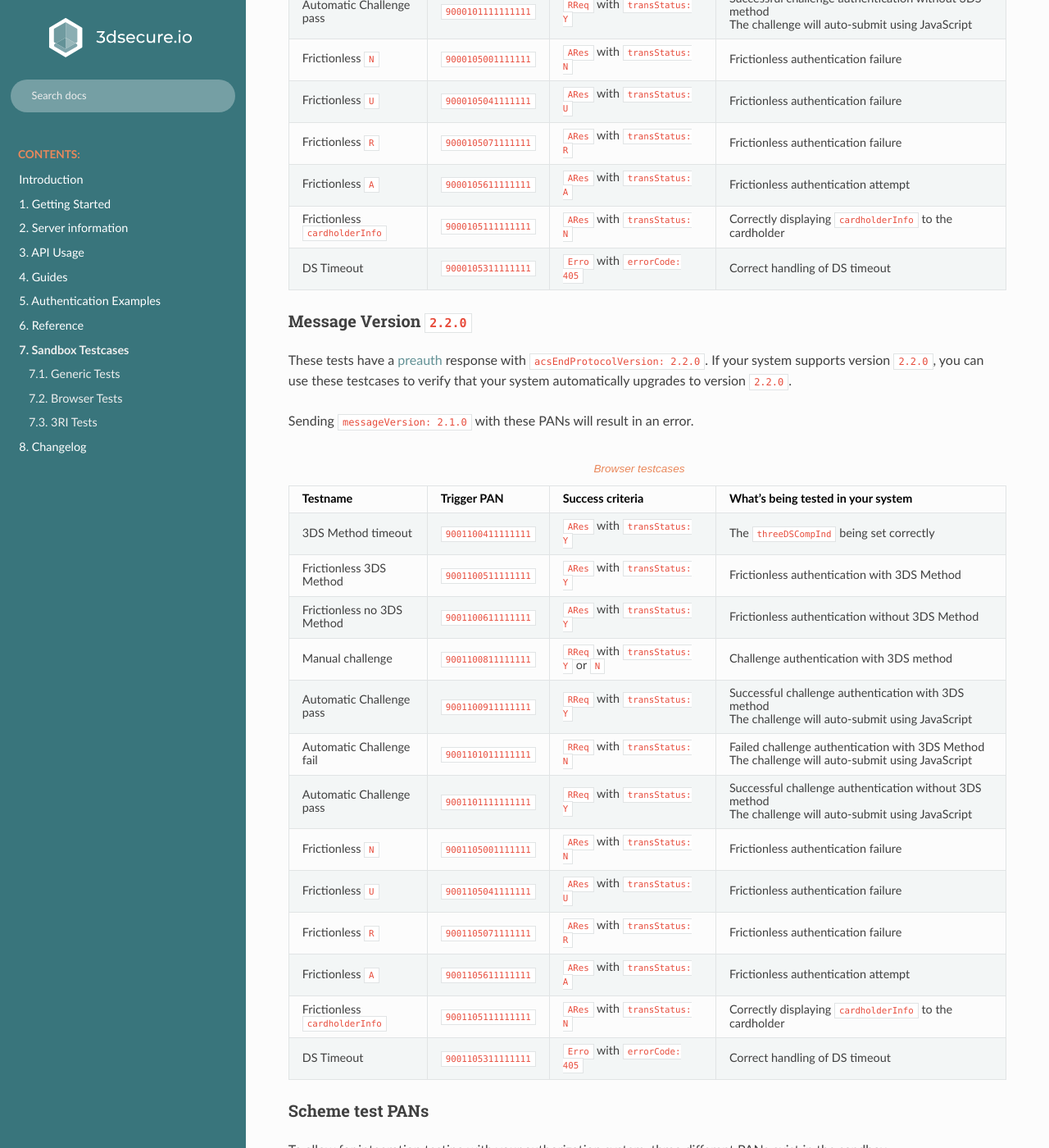
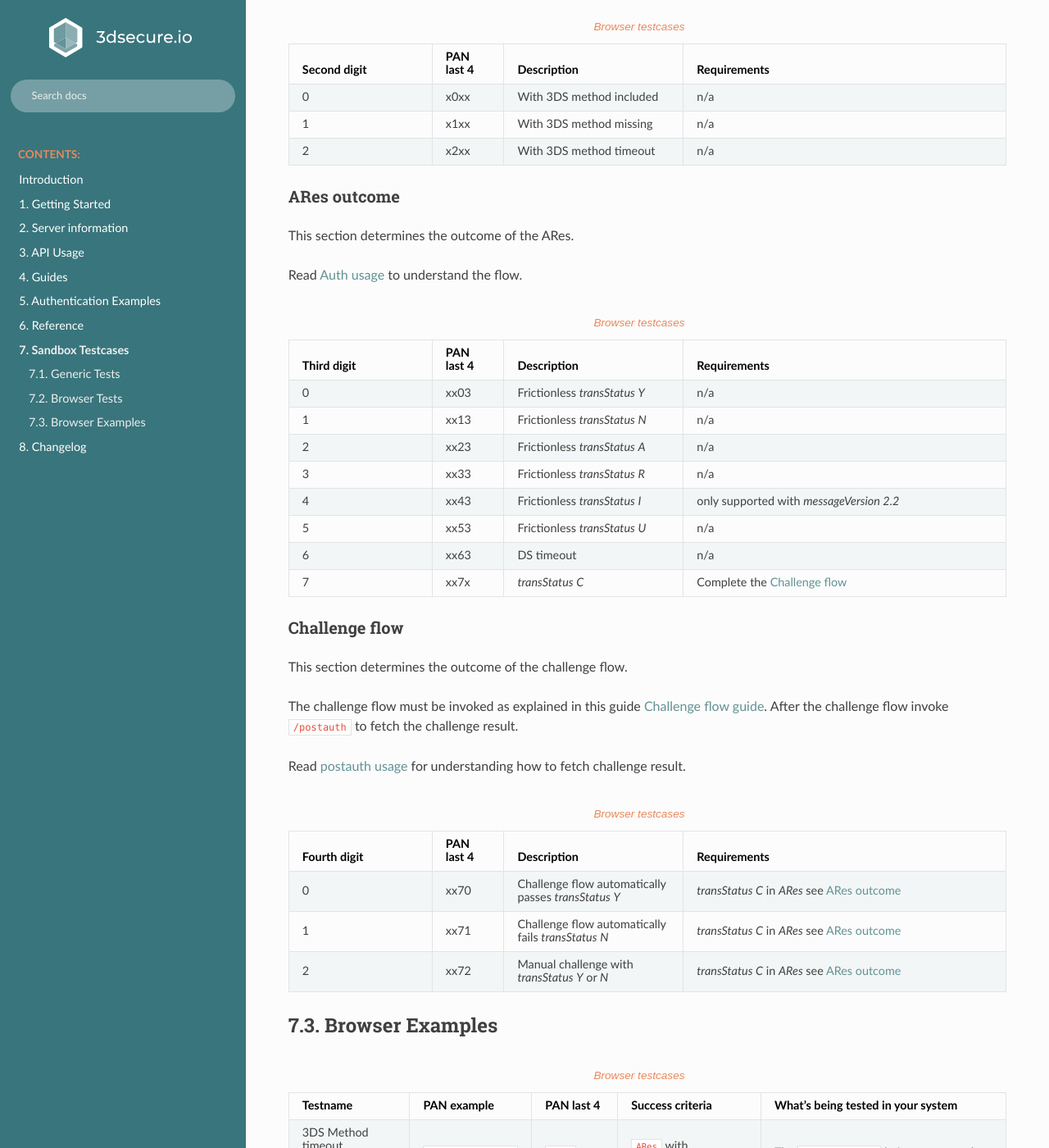
Before and after one commit to clearhaus/3DSv2-api-documentation, a Sphinx documentation site: the page built from source/sandbox.rst, in a window 1280 px wide and 1400 px high, scrolled down 1361 px. Shown: the whole window at 82% size. Built offline with Sphinx 7.4.7 and the Read the Docs theme 2.0.0, drawn with Linux system fonts in a browser that asks for light colours; some of the changed text lies outside the part shown.

Commit message:
Update sandbox documentation
according to https://github.com/clearhaus/edss-go/pull/267

```diff
--- a/source/sandbox.rst
+++ b/source/sandbox.rst
@@ -6,11 +6,10 @@ Sandbox Testcases
 
 The sandbox contains a list of test cases meant to assist you in
 implementation.
-More testcases can be added on demand.
 
 It is also the intension that you can use the sandbox for automatic integration
-testing of your service. We will not modify individual test cases and will
-deprecate them with a sufficient grace period, if need be.
+testing of your service. We will not modify individual test cases. If need be,
+we can deprecate them with a sufficient grace period.
 
 The 3-D Secure server sandbox validates input according to the specification.
 
@@ -40,336 +39,220 @@ For all these tests:
   4. Fetch the challenge result using the :ref:`postauth endpoint <postauth-usage>` if relevant.
 
 The ``/auth`` :ref:`browser example input <browser_example>` is usable for all
-cases. Just change the ``acctNumber`` or ``purchaseAmount`` where needed.
+cases. Just change the last four digit in ``acctNumber`` where needed.
 
-Message Version ``2.1.0``
--------------------------
 
-These tests have a :ref:`preauth <preauth-usage>` response with
-``acsEndProtocolVersion: 2.1.0``.  This means your system should automatically
-fall back to using verson ``2.1.0``.
+Message version
+---------------
 
-Sending ``messageVersion: 2.2.0`` with these PANs will result in an error.
+This section determines the outcome of the :ref:`preauth <preauth-usage>`. The response is with
+``acsEndProtocolVersion: 2.1.0`` and/or ``acsEndProtocolVersion: 2.2.0``.  This means your system should automatically
+be able to determine ``messageVersion``.
+Sending a wrong ``messageVersion`` will result in an error.
+
+Read :ref:`3-D Secure Version Determination <3ds_versioning>`.
+
 
 .. list-table:: Browser testcases
-   :header-rows: 1
-   :widths: 20, 10, 25, 45
+    :header-rows: 1
+    :widths: 20, 10, 25, 45
 
-   * - Testname
-     - Trigger PAN
-     - Success criteria
-     - What's being tested in your system
+    * - First digit
+      - PAN last 4
+      - Description
+      - Requirements
 
-   * - 3DS Method timeout
-     - ``9000100411111111``
-     - ``ARes`` with ``transStatus: Y``
-     - The ``threeDSCompInd`` being set correctly
+    * - 0
+      - 0xxx
+      - Range `messageVersion` `2.1` and `2.2`
+      - n/a
 
-   * - Frictionless 3DS Method
-     - ``9000100511111111``
-     - ``ARes`` with ``transStatus: Y``
-     - Frictionless authentication with 3DS Method
+    * - 1
+      - 1xxx
+      - `messageVersion` `2.1`
+      - n/a
 
-   * - Frictionless no 3DS Method
-     - ``9000100611111111``
-     - ``ARes`` with ``transStatus: Y``
-     - Frictionless authentication without 3DS Method
+    * - 2
+      - 2xxx
+      - `messageVersion` `2.2`
+      - n/a
 
-   * - Manual challenge
-     - ``9000100811111111``
-     - ``RReq`` with ``transStatus: Y`` or ``N``
-     - Challenge authentication with 3DS method
+3DS Method
+-----------
 
-   * - Automatic Challenge pass
-     - ``9000100911111111``
-     - ``RReq`` with ``transStatus: Y``
-     - Successful challenge authentication with 3DS method
+If 3DS Method URL is included in the :ref:`preauth <preauth-usage>` endpoint response, the 3DS method must be invoked as explained in this guide
+:ref:`3DS Method Invocation <3ds_method>`.
 
-       The challenge will auto-submit using JavaScript
-
-   * - Automatic Challenge fail
-     - ``9000101011111111``
-     - ``RReq`` with ``transStatus: N``
-     - Failed challenge authentication with 3DS Method
-
-       The challenge will auto-submit using JavaScript
-
-   * - Automatic Challenge pass
-     - ``9000101111111111``
-     - ``RReq`` with ``transStatus: Y``
-     - Successful challenge authentication without 3DS method
-
-       The challenge will auto-submit using JavaScript
-
-   * - Frictionless ``N``
-     - ``9000105001111111``
-     - ``ARes`` with ``transStatus: N``
-     - Frictionless authentication failure
-
-   * - Frictionless ``U``
-     - ``9000105041111111``
-     - ``ARes`` with ``transStatus: U``
-     - Frictionless authentication failure
-
-   * - Frictionless ``R``
-     - ``9000105071111111``
-     - ``ARes`` with ``transStatus: R``
-     - Frictionless authentication failure
-
-   * - Frictionless ``A``
-     - ``9000105611111111``
-     - ``ARes`` with ``transStatus: A``
-     - Frictionless authentication attempt
-
-   * - Frictionless ``cardholderInfo``
-     - ``9000105111111111``
-     - ``ARes`` with ``transStatus: N``
-     - Correctly displaying ``cardholderInfo`` to the cardholder
-
-   * - DS Timeout
-     - ``9000105311111111``
-     - ``Erro`` with ``errorCode: 405``
-     - Correct handling of DS timeout
-
-Message Version ``2.2.0``
--------------------------
-
-These tests have a :ref:`preauth <preauth-usage>` response with
-``acsEndProtocolVersion: 2.2.0``.  If your system supports version ``2.2.0``,
-you can use these testcases to verify that your system automatically upgrades
-to version ``2.2.0``.
-
-Sending ``messageVersion: 2.1.0`` with these PANs will result in an error.
+Read :ref:`3DS Method failure <3DS Method failure>` if the 3DS method has a timeout.
 
 .. list-table:: Browser testcases
-   :header-rows: 1
-   :widths: 20, 10, 25, 45
+    :header-rows: 1
+    :widths: 20, 10, 25, 45
 
-   * - Testname
-     - Trigger PAN
-     - Success criteria
-     - What's being tested in your system
+    * - Second digit
+      - PAN last 4
+      - Description
+      - Requirements
 
-   * - 3DS Method timeout
-     - ``9001100411111111``
-     - ``ARes`` with ``transStatus: Y``
-     - The ``threeDSCompInd`` being set correctly
+    * - 0
+      - x0xx
+      - With 3DS method included
+      - n/a
 
-   * - Frictionless 3DS Method
-     - ``9001100511111111``
-     - ``ARes`` with ``transStatus: Y``
-     - Frictionless authentication with 3DS Method
+    * - 1
+      - x1xx
+      - With 3DS method missing
+      - n/a
 
-   * - Frictionless no 3DS Method
-     - ``9001100611111111``
-     - ``ARes`` with ``transStatus: Y``
-     - Frictionless authentication without 3DS Method
+    * - 2
+      - x2xx
+      - With 3DS method timeout
+      - n/a
 
-   * - Manual challenge
-     - ``9001100811111111``
-     - ``RReq`` with ``transStatus: Y`` or ``N``
-     - Challenge authentication with 3DS method
 
-   * - Automatic Challenge pass
-     - ``9001100911111111``
-     - ``RReq`` with ``transStatus: Y``
-     - Successful challenge authentication with 3DS method
+ARes outcome
+-------------
 
-       The challenge will auto-submit using JavaScript
+This section determines the outcome of the ARes.
 
-   * - Automatic Challenge fail
-     - ``9001101011111111``
-     - ``RReq`` with ``transStatus: N``
-     - Failed challenge authentication with 3DS Method
-
-       The challenge will auto-submit using JavaScript
-
-   * - Automatic Challenge pass
-     - ``9001101111111111``
-     - ``RReq`` with ``transStatus: Y``
-     - Successful challenge authentication without 3DS method
-
-       The challenge will auto-submit using JavaScript
-
-   * - Frictionless ``N``
-     - ``9001105001111111``
-     - ``ARes`` with ``transStatus: N``
-     - Frictionless authentication failure
-
-   * - Frictionless ``U``
-     - ``9001105041111111``
-     - ``ARes`` with ``transStatus: U``
-     - Frictionless authentication failure
-
-   * - Frictionless ``R``
-     - ``9001105071111111``
-     - ``ARes`` with ``transStatus: R``
-     - Frictionless authentication failure
-
-   * - Frictionless ``A``
-     - ``9001105611111111``
-     - ``ARes`` with ``transStatus: A``
-     - Frictionless authentication attempt
-
-   * - Frictionless ``cardholderInfo``
-     - ``9001105111111111``
-     - ``ARes`` with ``transStatus: N``
-     - Correctly displaying ``cardholderInfo`` to the cardholder
-
-   * - DS Timeout
-     - ``9001105311111111``
-     - ``Erro`` with ``errorCode: 405``
-     - Correct handling of DS timeout
-
-Scheme test PANs
-----------------
-
-To allow for integration testing with your authorization system, three
-different PANs exist in the sandbox.
-
-These cards support versions ``2.1.0`` and ``2.2.0``. You need to force
-``2.1.0`` if your system automatically upgrades to ``2.2.0``.
-
-.. list-table:: Scheme PAN testcases
-   :header-rows: 1
-   :widths: 20, 20, 20, 40
-
-   * - Testname
-     - Trigger PAN
-     - Trigger Amount
-     - Success criteria
-
-   * - Manual Challenge
-     - ``2221000000000009``
-
-       ``4111111111111111``
-
-       ``5500000000000004``
-     - ``20000``
-     - ``RReq`` with ``transStatus``  ``Y`` or ``N``
-
-   * - Frictionless ``Y``
-     - ``2221000000000009``
-
-       ``4111111111111111``
-
-       ``5500000000000004``
-     - ``20001``
-     - ``ARes`` with ``transStatus``  ``Y``
-
-   * - Frictionless ``N``
-     - ``2221000000000009``
-
-       ``4111111111111111``
-
-       ``5500000000000004``
-     - ``20002``
-     - ``ARes`` with ``transStatus``  ``N``
-
-   * - Frictionless ``A``
-     - ``2221000000000009``
-
-       ``4111111111111111``
-
-       ``5500000000000004``
-     - ``20003``
-     - ``ARes`` with ``transStatus``  ``A``
-
-   * - Automatic challenge pass
-     - ``2221000000000009``
-
-       ``4111111111111111``
-
-       ``5500000000000004``
-     - ``20004``
-     - ``RReq`` with ``transStatus``  ``Y``
-
-   * - Automatic challenge fail
-     - ``2221000000000009``
-
-       ``4111111111111111``
-
-       ``5500000000000004``
-     - ``20005``
-     - ``RReq`` with ``transStatus`` ``N``
-
-*********
-3RI Tests
-*********
-
-These tests involve ``deviceChannel: 03``. This must be set in all
-authentication requests.
-The ``/auth`` :ref:`3RI example input <threeri_example>` is usable for all
-cases. Just change the ``acctNumber`` where needed.
-
-For all these tests: Perform a regular :ref:`auth request <auth-usage>`.
-The ``/preauth`` call is optional. Any ``threeDSServerTransID`` received from
-it will not be used in a final 3DS Requestor Initiated transaction.
-
-Message Version ``2.1.0``
--------------------------
-
-Sending ``messageVersion: 2.2.0`` with these PANs will result in an error.
+Read :ref:`Auth usage <auth-usage>` to understand the flow.
 
 .. list-table:: Browser testcases
-   :header-rows: 1
-   :widths: 20, 10, 25, 45
+    :header-rows: 1
+    :widths: 20, 10, 25, 45
 
-   * - Testname
-     - Trigger PAN
-     - Success criteria
-     - What's being tested in your system
+    * - Third digit
+      - PAN last 4
+      - Description
+      - Requirements
 
-   * - Frictionless ``Y``
-     - ``9000110511111111``
-     - ``ARes`` with ``transStatus: Y``
-     - Correctly sending a 3RI request
+    * - 0
+      - xx03
+      - Frictionless `transStatus` `Y`
+      - n/a
 
-   * - Frictionless ``A``
-     - ``9000110611111111``
-     - ``ARes`` with ``transStatus: A``
-     - Correctly sending a 3RI request
+    * - 1
+      - xx13
+      - Frictionless `transStatus` `N`
+      - n/a
 
-   * - Frictionless ``U``
-     - ``9000110711111111``
-     - ``ARes`` with ``transStatus: U``
-     - Correctly sending a 3RI request
+    * - 2
+      - xx23
+      - Frictionless `transStatus` `A`
+      - n/a
 
-   * - Frictionless ``R``
-     - ``9000110811111111``
-     - ``ARes`` with ``transStatus: R``
-     - Correctly sending a 3RI request
+    * - 3
+      - xx33
+      - Frictionless `transStatus` `R`
+      - n/a
 
-Message Version ``2.2.0``
--------------------------
+    * - 4
+      - xx43
+      - Frictionless `transStatus` `I`
+      - only supported with `messageVersion 2.2`
 
-Sending ``messageVersion: 2.1.0`` with these PANs will result in an error.
+    * - 5
+      - xx53
+      - Frictionless `transStatus` `U`
+      - n/a
+
+    * - 6
+      - xx63
+      - DS timeout
+      - n/a
+
+    * - 7
+      - xx7x
+      - `transStatus` `C`
+      - Complete the `Challenge flow`_
+
+
+
+Challenge flow
+---------------
+
+This section determines the outcome of the challenge flow.
+
+The challenge flow must be invoked as explained in this guide :ref:`Challenge flow guide <3ds_challenge_flow>`.
+After the challenge flow invoke ``/postauth`` to fetch the challenge result.
+
+Read :ref:`postauth usage <postauth-usage>` for understanding how to fetch challenge result.
 
 .. list-table:: Browser testcases
-   :header-rows: 1
-   :widths: 20, 10, 25, 45
+    :header-rows: 1
+    :widths: 20, 10, 25, 45
 
-   * - Testname
-     - Trigger PAN
-     - Success criteria
-     - What's being tested in your system
+    * - Fourth digit
+      - PAN last 4
+      - Description
+      - Requirements
 
-   * - Frictionless ``Y``
-     - ``9001110511111111``
-     - ``ARes`` with ``transStatus: Y``
-     - Correctly sending a 3RI request
+    * - 0
+      - xx70
+      - Challenge flow automatically passes `transStatus` `Y`
+      - `transStatus` `C` in `ARes` see `ARes outcome`_
 
-   * - Frictionless ``A``
-     - ``9001110611111111``
-     - ``ARes`` with ``transStatus: A``
-     - Correctly sending a 3RI request
+    * - 1
+      - xx71
+      - Challenge flow automatically fails  `transStatus` `N`
+      - `transStatus` `C` in `ARes` see `ARes outcome`_
 
-   * - Frictionless ``U``
-     - ``9001110711111111``
-     - ``ARes`` with ``transStatus: U``
-     - Correctly sending a 3RI request
+    * - 2
+      - xx72
+      - Manual challenge with `transStatus` `Y` or `N`
+      - `transStatus` `C` in `ARes` see `ARes outcome`_
 
-   * - Frictionless ``R``
-     - ``9001110811111111``
-     - ``ARes`` with ``transStatus: R``
-     - Correctly sending a 3RI request
+********
+Browser Examples
+********
+
+.. list-table:: Browser testcases
+    :header-rows: 1
+    :widths: 20, 10, 15, 25, 45
+
+    * - Testname
+      - PAN example
+      - PAN last 4
+      - Success criteria
+      - What's being tested in your system
+
+    * - 3DS Method timeout ``messageVersion 2.1 - 2.2``
+      - ``5000100411110203``
+      - ``0203``
+      - ``ARes`` with ``transStatus: Y``
+      - The ``threeDSCompInd`` being set correctly
+
+
+    * - Frictionless 3DS Method ``messageVersion 2.2``
+      - ``4000100511112003``
+      - ``2003``
+      - ``ARes`` with ``transStatus: Y``
+      - Frictionless authentication with 3DS Method
+
+    * - Frictionless no 3DS Method ``messageVersion 2.1``
+      - ``6000100611111203``
+      - ``1203``
+      - ``ARes`` with ``transStatus: Y``
+      - Frictionless authentication without 3DS Method
+
+    * - Manual challenge ``messageVersion 2.1``
+      - ``3000100811111072``
+      - ``1072``
+      - ``RReq`` with ``transStatus: Y`` or ``N``
+      - Challenge authentication with 3DS method
+
+    * - Automatic Challenge pass ``messageVersion 2.2``
+      - ``7000100911112070``
+      - ``2070``
+      - ``RReq`` with ``transStatus: Y``
+      - Successful challenge authentication with 3DS method
+
+        The challenge will auto-submit using JavaScript
+
+    * - Automatic Challenge fail ``messageVersion 2.1``
+      - ``3000101011111071``
+      - ``1071``
+      - ``RReq`` with ``transStatus: N``
+      - Failed challenge authentication with 3DS Method
+
+        The challenge will auto-submit using JavaScript
```
